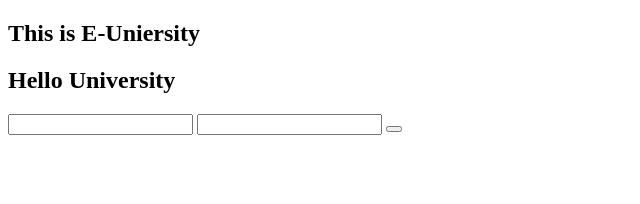
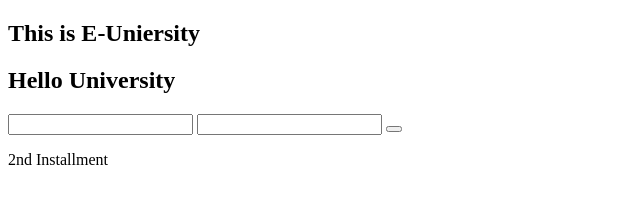
Before and after one commit to ablmazed/e-university, a plain HTML site: page index.html in a window 1280 px wide. Shown: the whole page, without its empty margins (0-640 px from the left). Drawn offline with Linux system fonts and the light colour scheme.

Commit message:
dev1secondcommit

```diff
--- a/index.html
+++ b/index.html
@@ -14,6 +14,7 @@
         <input type="text" />
         <button></button>
       </form>
+      <p>2nd Installment</p>
     </div>
   </body>
 </html>
```
